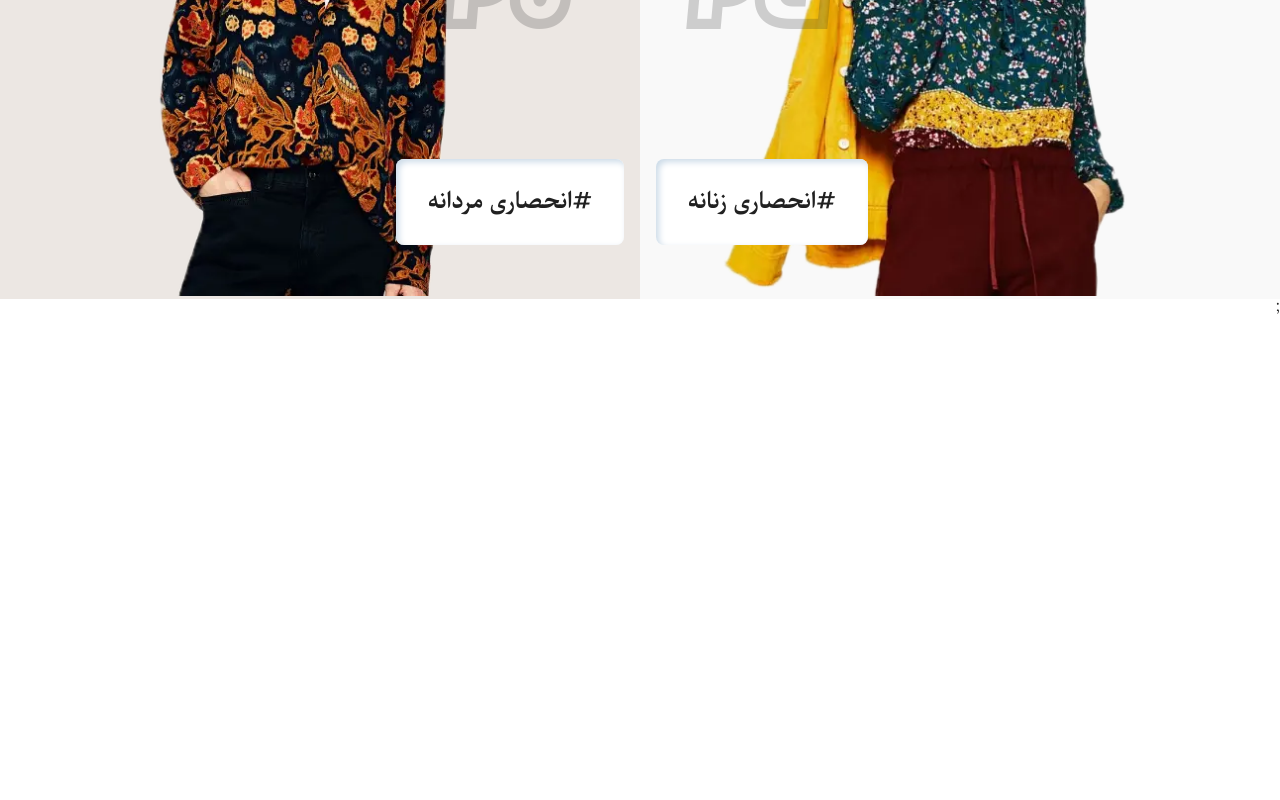
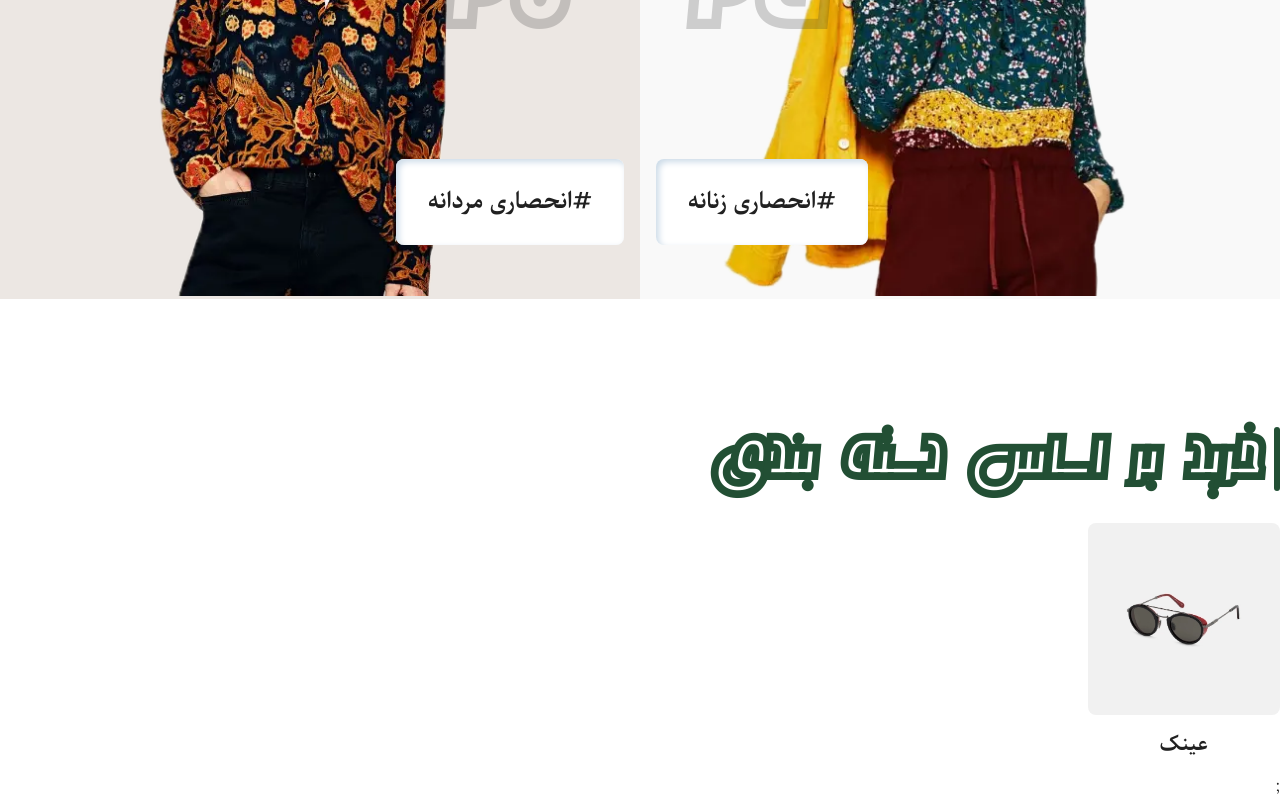
Before and after one commit to mojtaba-jsx/LINORA, a React (Vite) app: page / in a window 1280 px wide. Shown: the part 4913-5713 px from the top of the page. Before the commit the page ends 5233 px from the top, so only its background shows below. Built offline with nearby package versions, Linux system fonts and the light colour scheme.

Commit message:
[Category-Categoryitem]- Add HTML Template And CSS Styles

```diff
--- /dev/null
+++ b/src/components/Category/Category.css
@@ -0,0 +1,5 @@
+
+
+.category{
+    margin-top: 8rem;
+}
--- /dev/null
+++ b/src/components/Category/Category.jsx
@@ -0,0 +1,18 @@
+import React from 'react'
+import './Category.css'
+import CategoryItem from '../CategoryItem/CategoryItem'
+import MainTitle from '../MainTitle/MainTitle'
+function Category() {
+  return (
+    <div className='category'>
+      <MainTitle title={'خرید بر اساس دسته بندی'}/>
+        <div className="container">
+            <div className="category__wrapper">
+                    <CategoryItem/>
+            </div>
+        </div>
+    </div>
+  )
+}
+
+export default Category
--- /dev/null
+++ b/src/components/CategoryItem/CategoryItem.css
@@ -0,0 +1,60 @@
+.category-item {
+  width: 12rem;
+  height: 16rem;
+  /* background-color: red; */
+  border-bottom-right-radius: 0.5rem;
+  border-bottom-left-radius: 0.5rem;
+  cursor: pointer;
+}
+
+.category-item:hover .category-item__overlay {
+  opacity: 1;
+  visibility: visible;
+}
+.category-item:hover .category-item__overlay-icon {
+  transform: scale(1);
+}
+
+.category-item__overlay {
+  position: absolute;
+  width: 100%;
+  height: 100%;
+  top: 0;
+  bottom: 0;
+  background: rgba(0, 0, 0, 0.5);
+  backdrop-filter: blur(1px);
+  transition: all 120ms ease-in;
+  z-index: 10;
+  border-radius: 0.5rem;
+  transition: all 120ms ease-in;
+  opacity: 0;
+  visibility: hidden;
+}
+
+.category-item__overlay-icon {
+  width: 2rem;
+  height: 2rem;
+  color: var(--white);
+  margin: 50% auto;
+  transform: scale(0.7);
+  transition: all 120ms ease-in;
+}
+
+.category-item__image {
+  height: 80%;
+  position: relative;
+}
+.category-item__image {
+  width: 100%;
+  height: auto;
+  border-radius: 0.5rem;
+  object-fit: cover;
+}
+
+.category-item__title {
+  text-align: center;
+  display: block;
+  margin-top: 1rem;
+  font-family: "parastoo-bold", Courier, monospace;
+  font-size: 1.2rem;
+}
--- /dev/null
+++ b/src/components/CategoryItem/CategoryItem.jsx
@@ -0,0 +1,22 @@
+import React from "react";
+import "./CategoryItem.css";
+import { FaLink } from "react-icons/fa";
+function CategoryItem() {
+  return (
+    <div className="category-item">
+      <div className="category-item__image">
+        <img
+          src="./src/assets/images/categorySlider/eyeglasses.png"
+          alt=""
+          className="category-item__image"
+        />
+        <div className="category-item__overlay">
+          <FaLink className="category-item__overlay-icon" />
+        </div>
+      </div>
+      <span className="category-item__title">عینک</span>
+    </div>
+  );
+}
+
+export default CategoryItem;
--- a/src/components/Home/Home.jsx
+++ b/src/components/Home/Home.jsx
@@ -13,6 +13,7 @@ import SpecialProducts from '../SpecialProducts/SpecialProducts'
 import Offer from '../Offer/Offer'
 import SellingProducts from '../SellingProducts/SellingProducts'
 import Special from '../Special/Special'
+import Category from '../Category/Category'
 function Home() {
   return (
     <>
@@ -29,6 +30,7 @@ function Home() {
       <Offer/>
       <SellingProducts/>
       <Special/>
+      <Category/>
 
     </>
   );
```
Also changed, not shown: src/assets/Images/categorySlider/eyeglasses.png (added), src/custom.css (line endings or trailing spaces).
